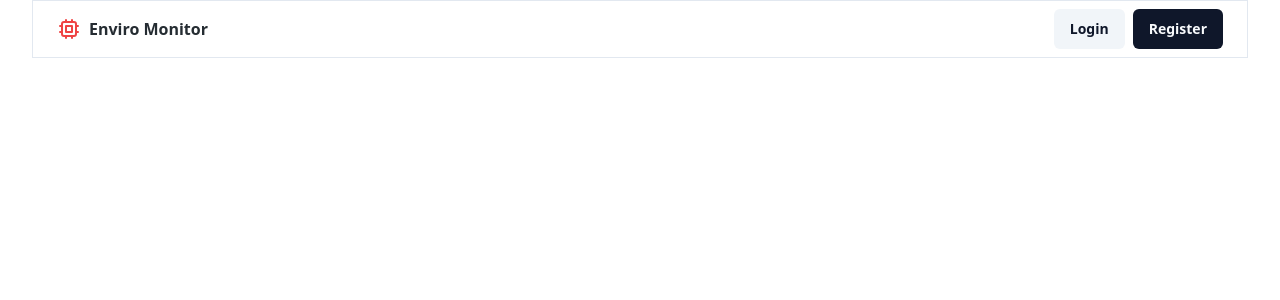
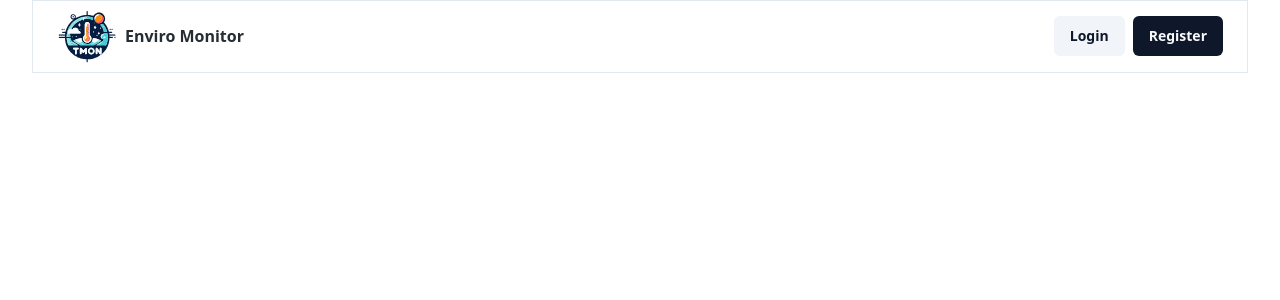
Before and after one commit to Bohdlesk/env-monitor-front-end, a React (Vite) app: page / in a window 1280 px wide. Shown: the top 300 px of the page. Built offline with nearby package versions, Linux system fonts and the light colour scheme.

Commit message:
Leader logo

```diff
--- a/src/components/header.tsx
+++ b/src/components/header.tsx
@@ -6,13 +6,9 @@ const Header = () => {
         <div className="border py-2 px-6 w-full">
             <div className="flex justify-between">
                 <div className="flex items-center">
-                    <Link to="/" className="flex items-center" >
-                        <svg xmlns="http://www.w3.org/2000/svg" className="h-6 w-6 text-red-500" fill="none"
-                             viewBox="0 0 24 24"
-                             stroke="currentColor" stroke-width="2">
-                            <path stroke-linecap="round" stroke-linejoin="round"
-                                  d="M9 3v2m6-2v2M9 19v2m6-2v2M5 9H3m2 6H3m18-6h-2m2 6h-2M7 19h10a2 2 0 002-2V7a2 2 0 00-2-2H7a2 2 0 00-2 2v10a2 2 0 002 2zM9 9h6v6H9V9z"/>
-                        </svg>
+                    <Link to="/" className="flex items-center">
+                        <img src="logo.svg" alt="Tmon" width="60" height="60"
+                             className="d-inline-block text-center" />
                         <span className="ml-2 font-semibold text-[#252C32] text-center">Enviro Monitor</span>
                     </Link>
                 </div>
```
